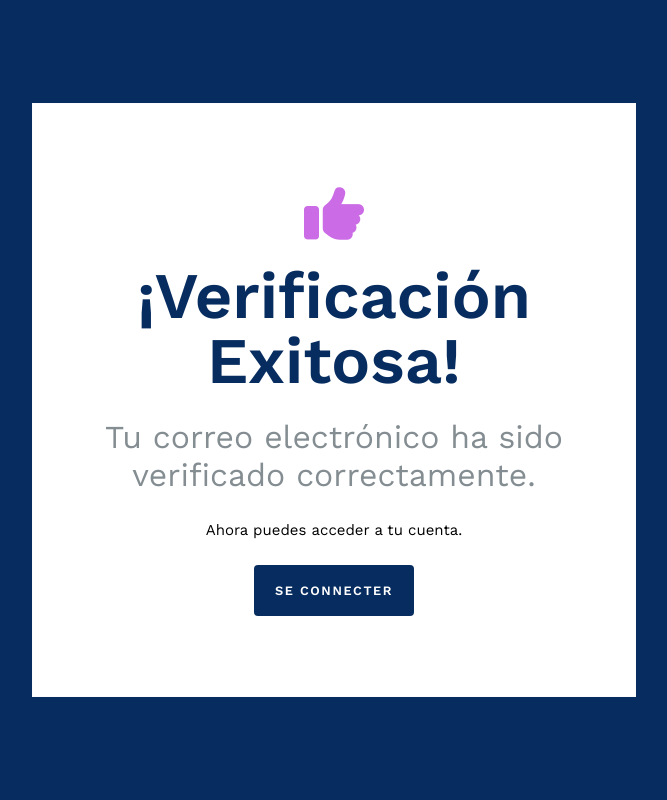
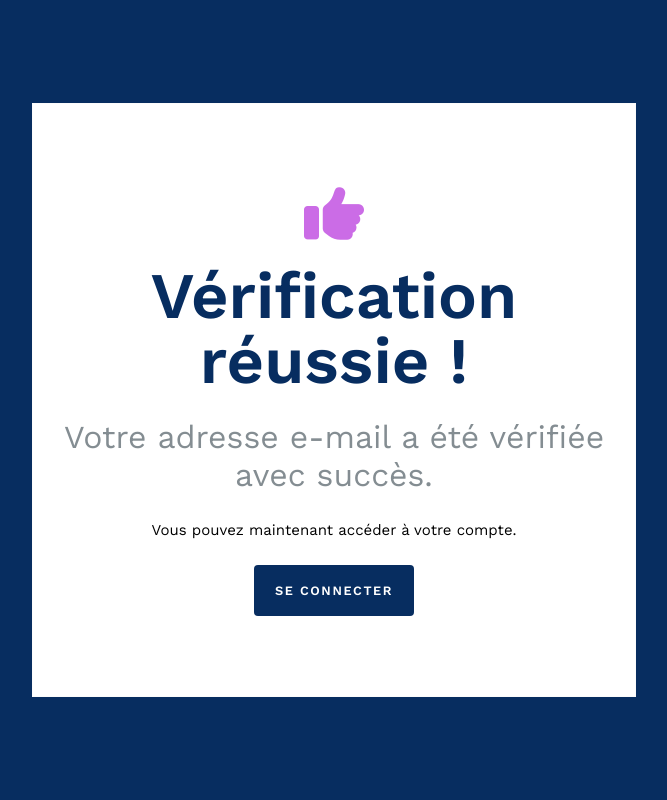
Before and after one commit to edwardrico/SpotMyTown-, a Django app: template templates/register/verification_success.html in a window 1280 px wide. Shown: the whole page, without its empty margins (306-973 px from the left). Run offline with Django 4.2, Linux system fonts and the light colour scheme; the template is opened without the code that fills it, so the values that code supplies are empty; parts of the project's set-up code (start-up, migrations or seed data) failed here and were passed over; some libraries are stand-ins or nearby versions.

Commit message:
correction templete veriffication_success

```diff
--- a/templates/register/verification_success.html
+++ b/templates/register/verification_success.html
@@ -83,11 +83,11 @@ section {
                         <i class="fas fa-thumbs-up fa-4x animate__animated animate__tada" style="color:#CB6CE6; margin-bottom: 20px;"></i>
                         </div>
 
-                    <h1 class="mb-4">¡Verificación Exitosa!</h1>
-                    <h2 class="mb-4 text-grey ">Tu correo electrónico ha sido verificado correctamente.</h2>
-                    <p class="w-sm-80 mx-auto mb-4 text-black"> Ahora puedes acceder a tu cuenta.</p>
-                     <div class="text-center">
-                        <a href="{% url 'login' %}" class="btn my-button">Se connecter</a>
+                            <h1 class="mb-4">Vérification réussie !</h1>
+                            <h2 class="mb-4 text-grey">Votre adresse e-mail a été vérifiée avec succès.</h2>
+                            <p class="w-sm-80 mx-auto mb-4 text-black">Vous pouvez maintenant accéder à votre compte.</p>
+                         <div class="text-center">
+                            <a href="{% url 'login' %}" class="btn my-button">Se connecter</a>
                          </div>
                     </div>
                 </div>
```
Also changed, not shown: templates/register/verification_failure.html (+0 -9 lines), db.sqlite3.
